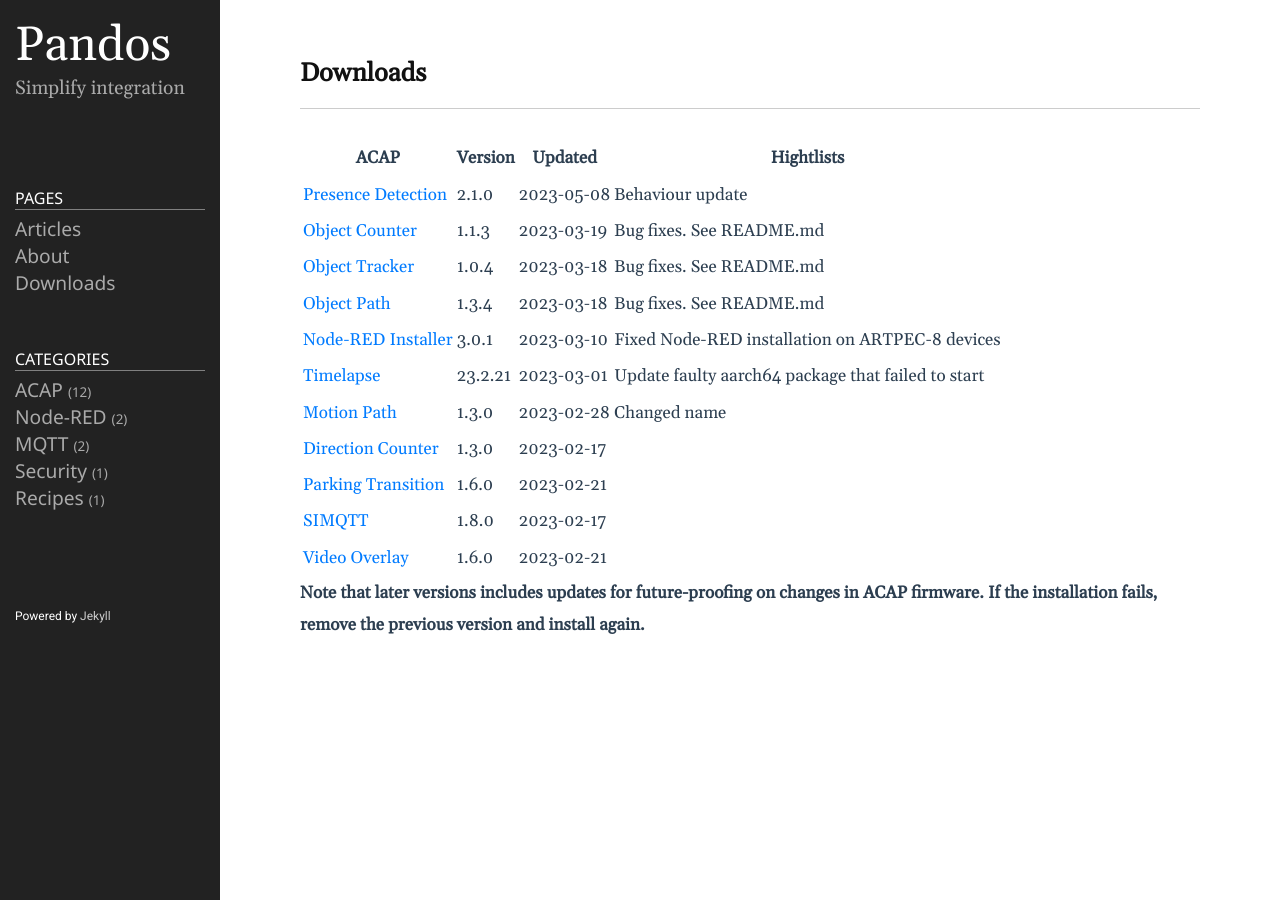
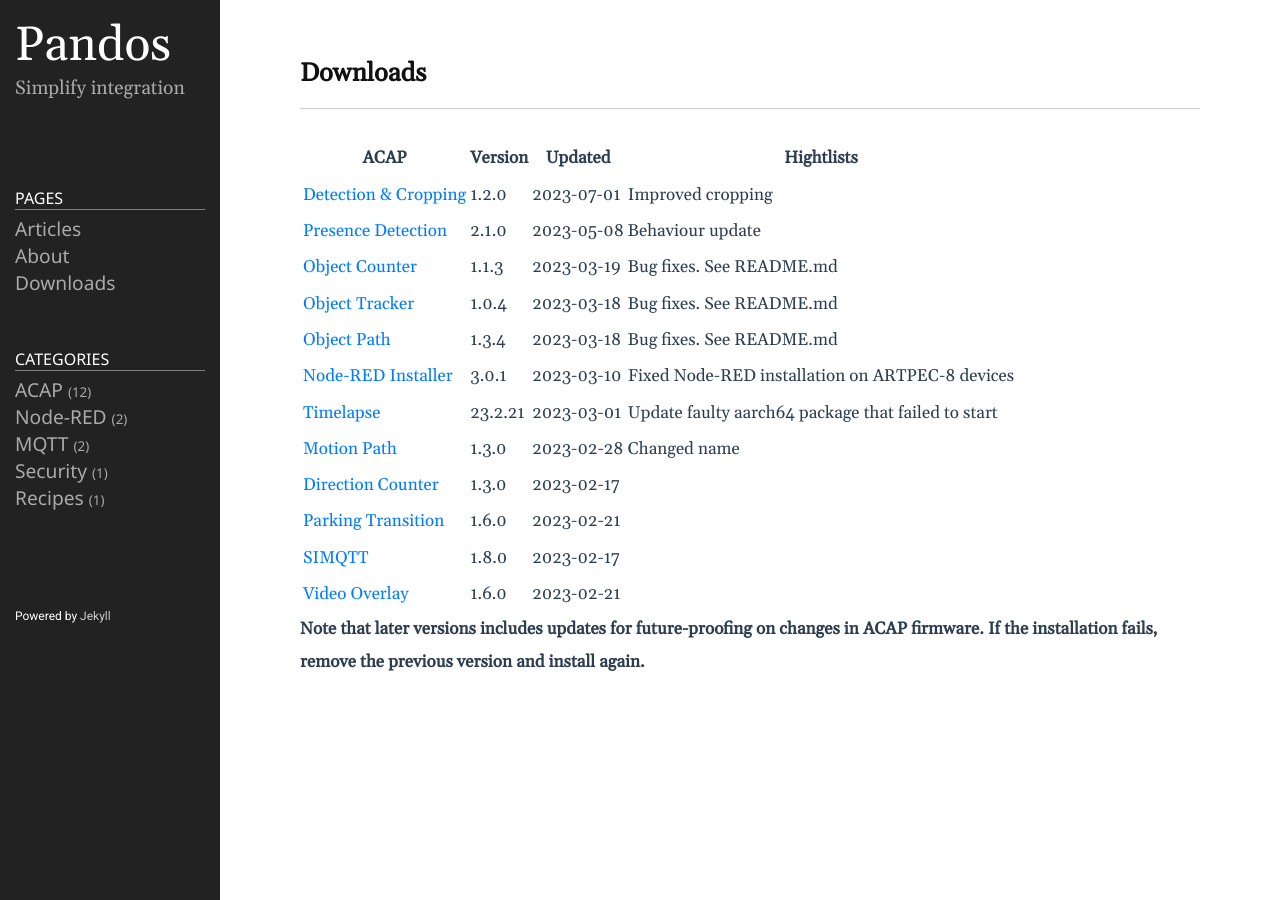
Before and after one commit to pandosme/pandosme.github.io, a Jekyll site: the page built from docs/downloads.md, in a window 1280 px wide. Built offline with Jekyll 4.4.1, drawn with Linux system fonts in a browser that asks for light colours.

Commit message:
Update downloads.md

```diff
--- a/docs/downloads.md
+++ b/docs/downloads.md
@@ -6,6 +6,7 @@ permalink: /downloads/
 
 |ACAP | Version| Updated | Hightlists|
 |------------------------ |---------- |------------ |-------------------------- |
+|[Detection & Cropping](https://acap.juhlin.me/package/detectio) |1.2.0 |2023-07-01 | Improved cropping |
 |[Presence Detection](https://acap.juhlin.me/package/presence) |2.1.0 |2023-05-08 | Behaviour update |
 |[Object Counter](https://acap.juhlin.me/package/ObjectCounter) |1.1.3 |2023-03-19 | Bug fixes.  See README.md |
 |[Object Tracker](https://acap.juhlin.me/package/ObjectTracker) |1.0.4 |2023-03-18 | Bug fixes.  See README.md |
```
